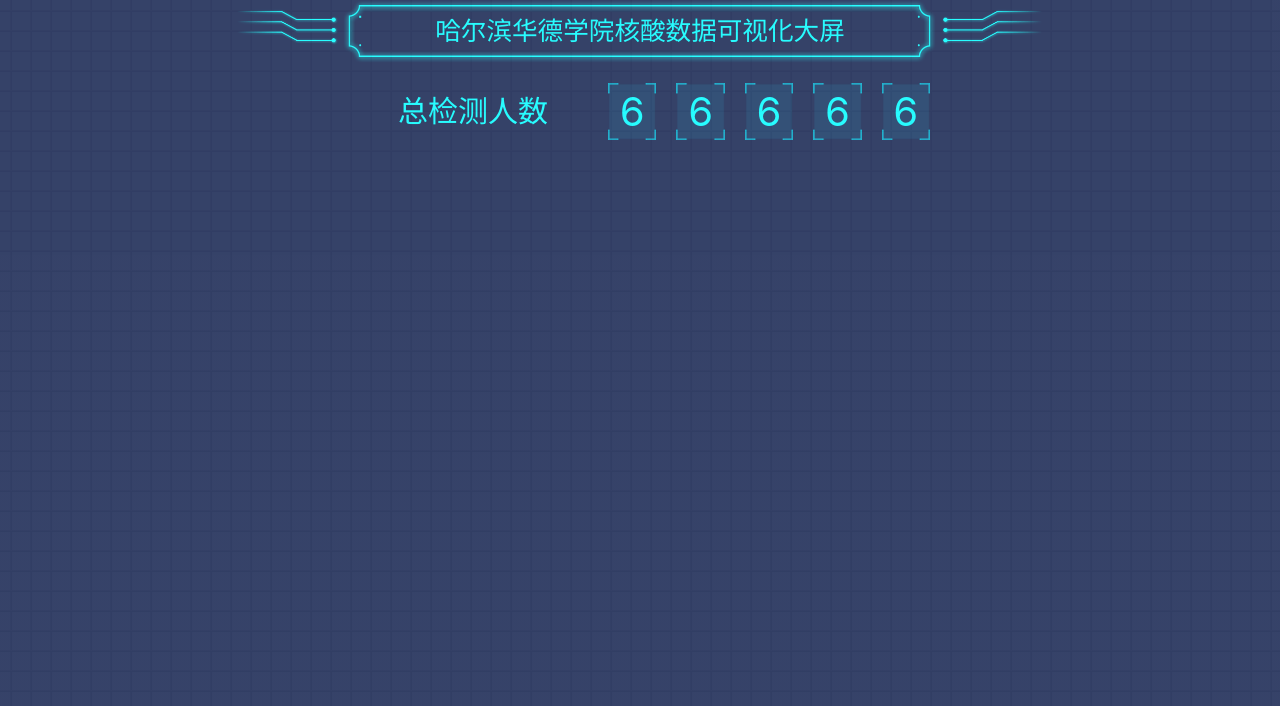
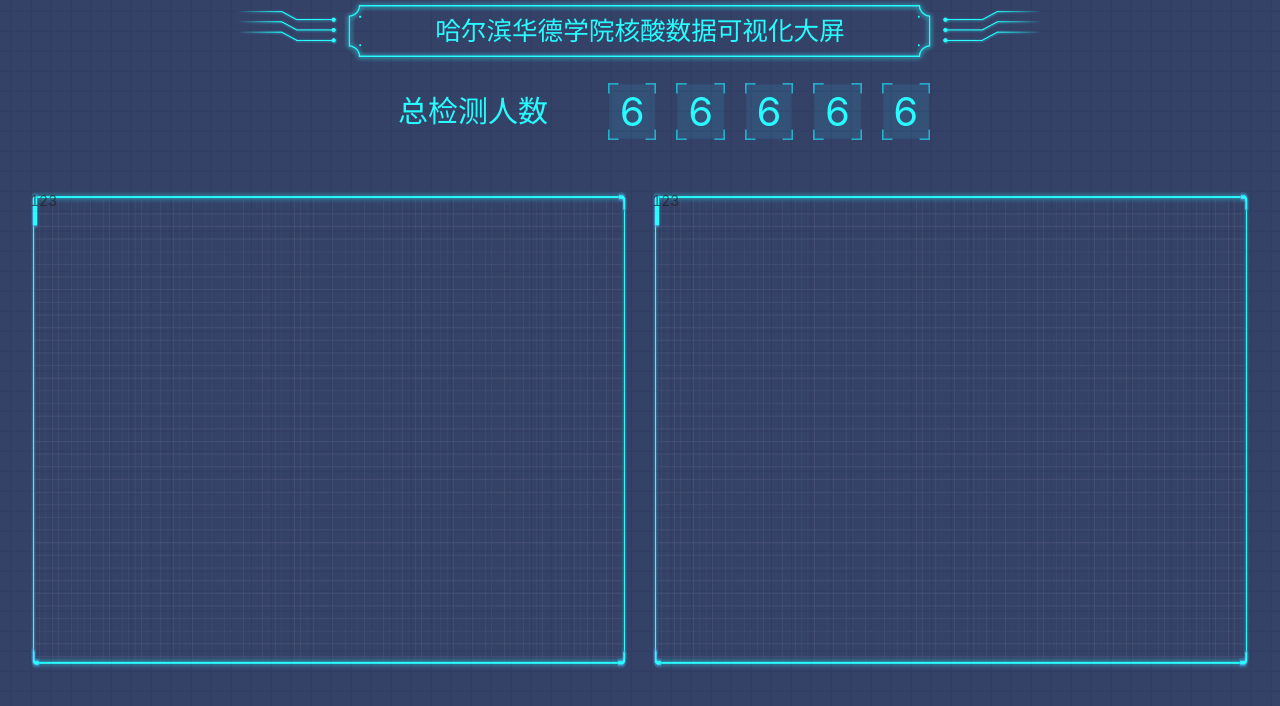
Before and after one commit to dynamic-screen/data-screen, a Vue app: page / in a window 1280 px wide. Shown: the top 706 px of the page. Built offline with nearby package versions, Linux system fonts and the light colour scheme.

Commit message:
新增组件

```diff
--- a/src/views/screen/index.vue
+++ b/src/views/screen/index.vue
@@ -16,17 +16,26 @@
                     </div>
                 </div>
             </div>
+            <div class="data-content m-t-20">
+                <chart-vue></chart-vue>
+                <chart-vue></chart-vue>
+            </div>
         </div>
     </div>
 </template>
 
 <script>
 // @ is an alias to /src
+import chartVue from './modules/chart.vue';
 
 export default {
+    components: {
+        chartVue,
+    },
     data() {
         return {
             count: [6, 6, 6, 6, 6],
+            total: 0,
         };
     },
     created() {},
@@ -104,4 +113,11 @@ export default {
     align-items: center;
     justify-content: center;
 }
+.data-content {
+    width: 100%;
+    height: 100%;
+    display: flex;
+    padding: 30px;
+    justify-content: space-between;
+}
 </style>
--- /dev/null
+++ b/src/views/screen/modules/chart.vue
@@ -0,0 +1,18 @@
+<template>
+    <div class="content">123</div>
+</template>
+
+<script>
+export default {
+    name: 'chart',
+};
+</script>
+
+<style scoped>
+.content {
+    background-image: url('../../../assets/img/main_top_bottom.png');
+    background-repeat: no-repeat;
+    background-size: 100% 60vh;
+    width: 49%;
+}
+</style>
```
